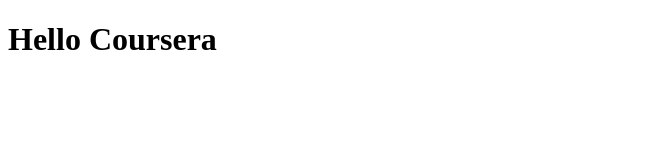
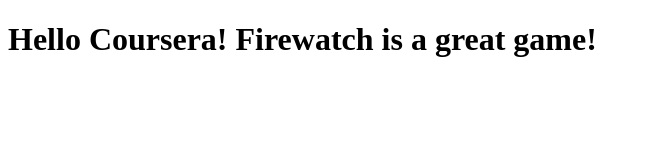
Before and after one commit to andrejbog/coursera-test, a plain HTML site: page site/index.html in a window 1280 px wide. Shown: the whole page, without its empty margins (0-649 px from the left). Drawn offline with Linux system fonts and the light colour scheme.

Commit message:
New addition to the content

```diff
--- a/site/index.html
+++ b/site/index.html
@@ -4,7 +4,7 @@
 	<title>Hello Coursera</title>
 </head>
 <body>
-<h1> Hello Coursera </h1>
+<h1> Hello Coursera! Firewatch is a great game!</h1>
 
 </body>
 </html>
```
